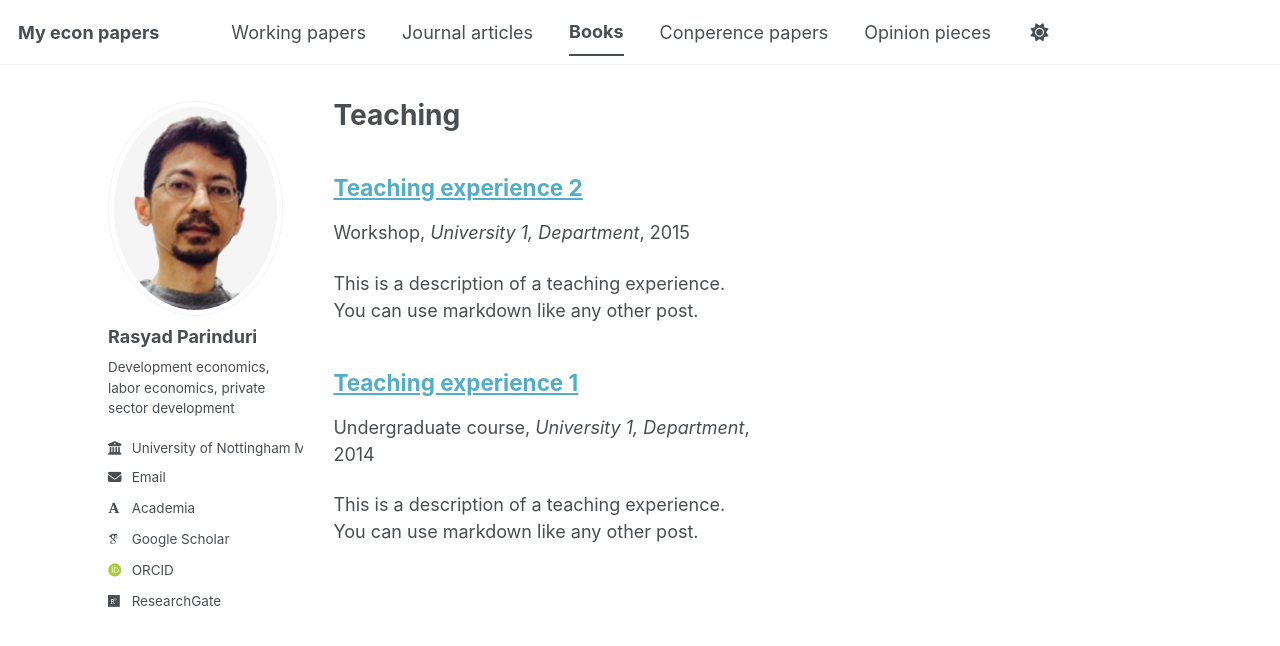
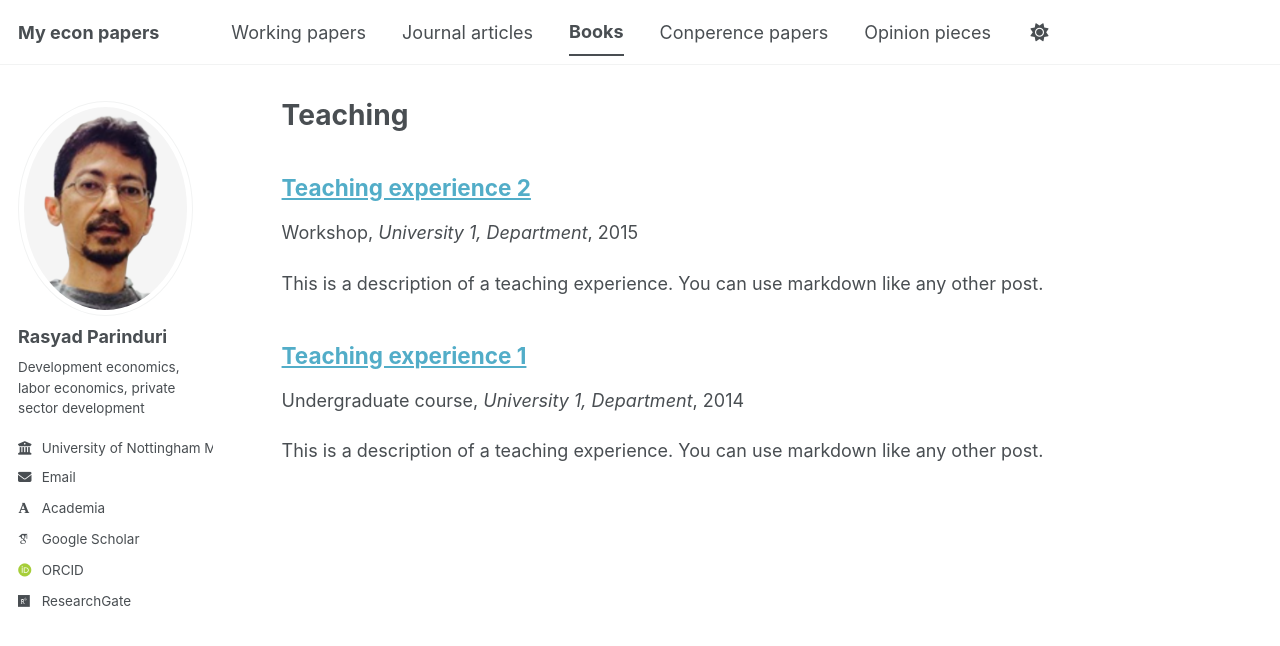
Before and after one commit to rasyadparinduri/rasyadparinduri.github.io, a Jekyll site: the page built from _pages/teaching.html, in a window 1280 px wide. Shown: the top 646 px of the page. Built offline with Jekyll 4.4.1, drawn with Linux system fonts in a browser that asks for light colours; some web fonts are replaced; a script bundle is joined from its source files by our own code; library files that are not in the unit come from our copies.

Commit message:
Update main.scss

```diff
--- a/assets/css/main.scss
+++ b/assets/css/main.scss
@@ -45,29 +45,3 @@
 .page__footer {
   display: none !important;
 }
-
-
-
-#main,
-.initial-content,
-.archive__wrapper,
-.archive {
-  max-width:1100px !important;
-  margin-left: auto !important;
-  margin-right: auto !important;
-}
-
-/* ensure text doesn't stretch full width inside archive pages */
-.archive__item {
-  max-width: 50% !important;
-}
-
-/* keep mobile full width */
-@media (max-width: 768px) {
-  #main,
-  .initial-content,
-  .archive__wrapper,
-  .archive {
-    max-width: 100% !important;
-  }
-}
```
